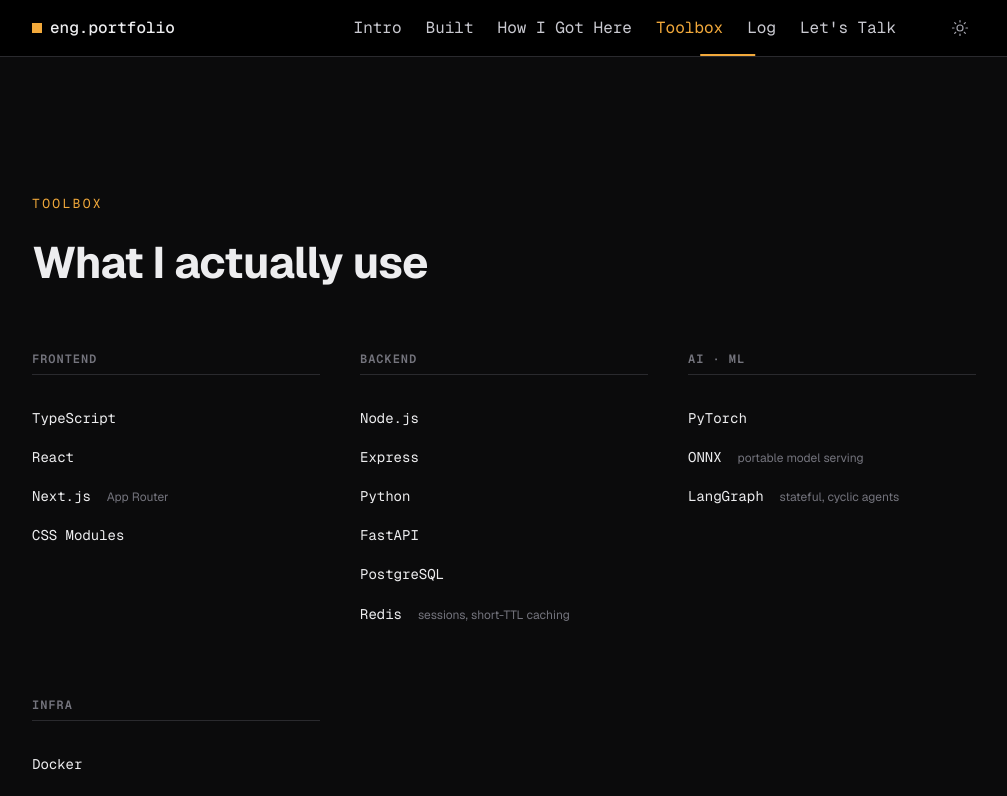
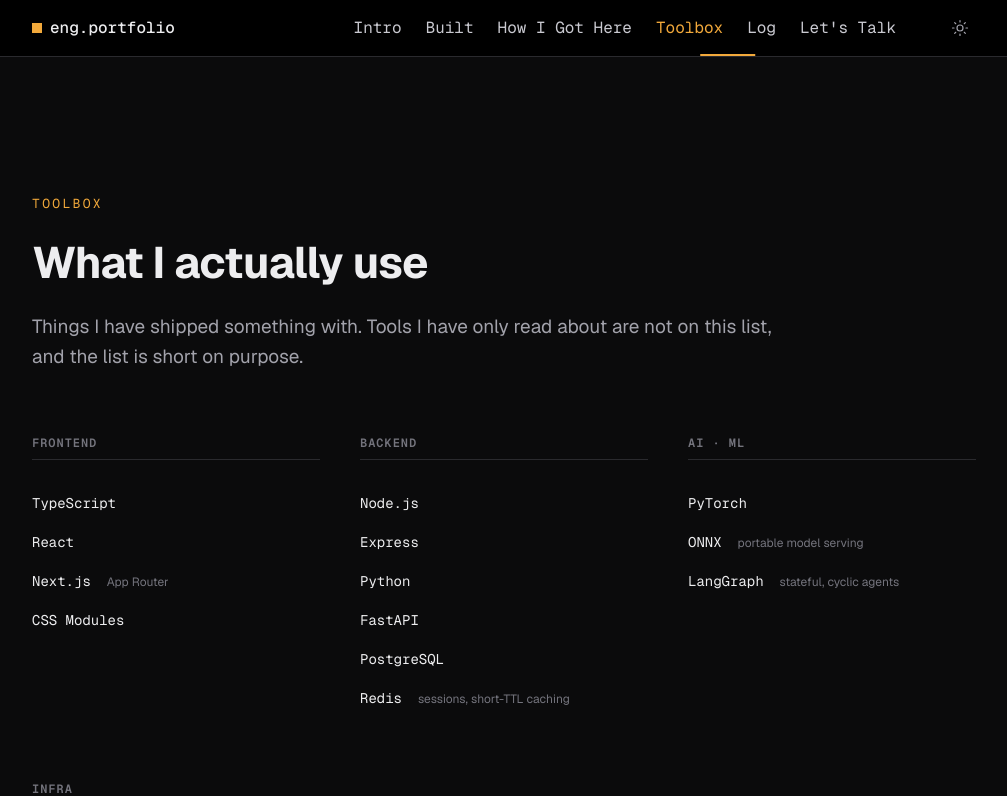
Before and after one commit to IshakAbdiazizHussen/Ishak-Abdiaziz----Portfolio, a Next.js app in the folder frontend/: page /toolbox in a window 1280 px wide. Shown: the top 796 px of the page, without its empty margins (136-1143 px from the left). Built offline with nearby package versions, Linux system fonts and the light colour scheme; no server answers.

Commit message:
Now another text is coming also

```diff
--- a/frontend/app/toolbox/page.tsx
+++ b/frontend/app/toolbox/page.tsx
@@ -15,6 +15,7 @@
       <header className={styles.header}>
         <p className={styles.kicker}>{toolboxHeader.kicker}</p>
         <h1 className={styles.title}>{toolboxHeader.title}</h1>
+        <p className={styles.sub}>{toolboxHeader.sub}</p>
       </header>
       <div className={styles.groups}>
         {toolbox.map((group) => (
--- a/frontend/app/toolbox/toolbox.module.css
+++ b/frontend/app/toolbox/toolbox.module.css
@@ -19,6 +19,14 @@
   line-height: 1.12;
   letter-spacing: -0.015em;
   color: var(--text);
+}
+
+.sub {
+  margin: var(--space-md) 0 0;
+  max-width: 60ch;
+  font-size: 1.1875rem;
+  line-height: 1.6;
+  color: var(--text-dim);
 }
 
 .groups {
--- a/frontend/content/toolbox.ts
+++ b/frontend/content/toolbox.ts
@@ -15,6 +15,9 @@
 export const toolboxHeader = {
   kicker: "Toolbox",
   title: "What I actually use",
+  sub:
+    "Things I have shipped something with. Tools I have only read about are not on this " +
+    "list, and the list is short on purpose.",
 };
 
 export const toolbox: ToolGroup[] = [
```
